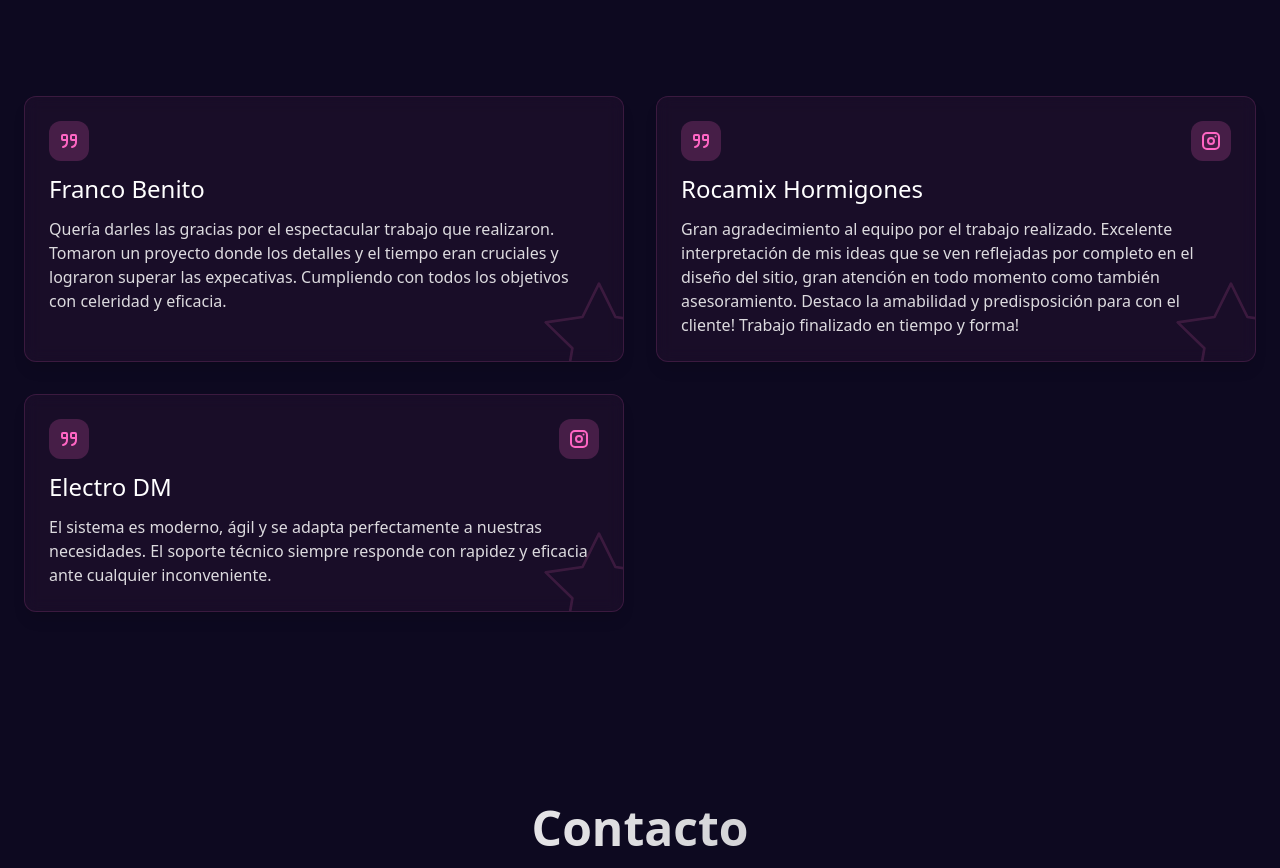
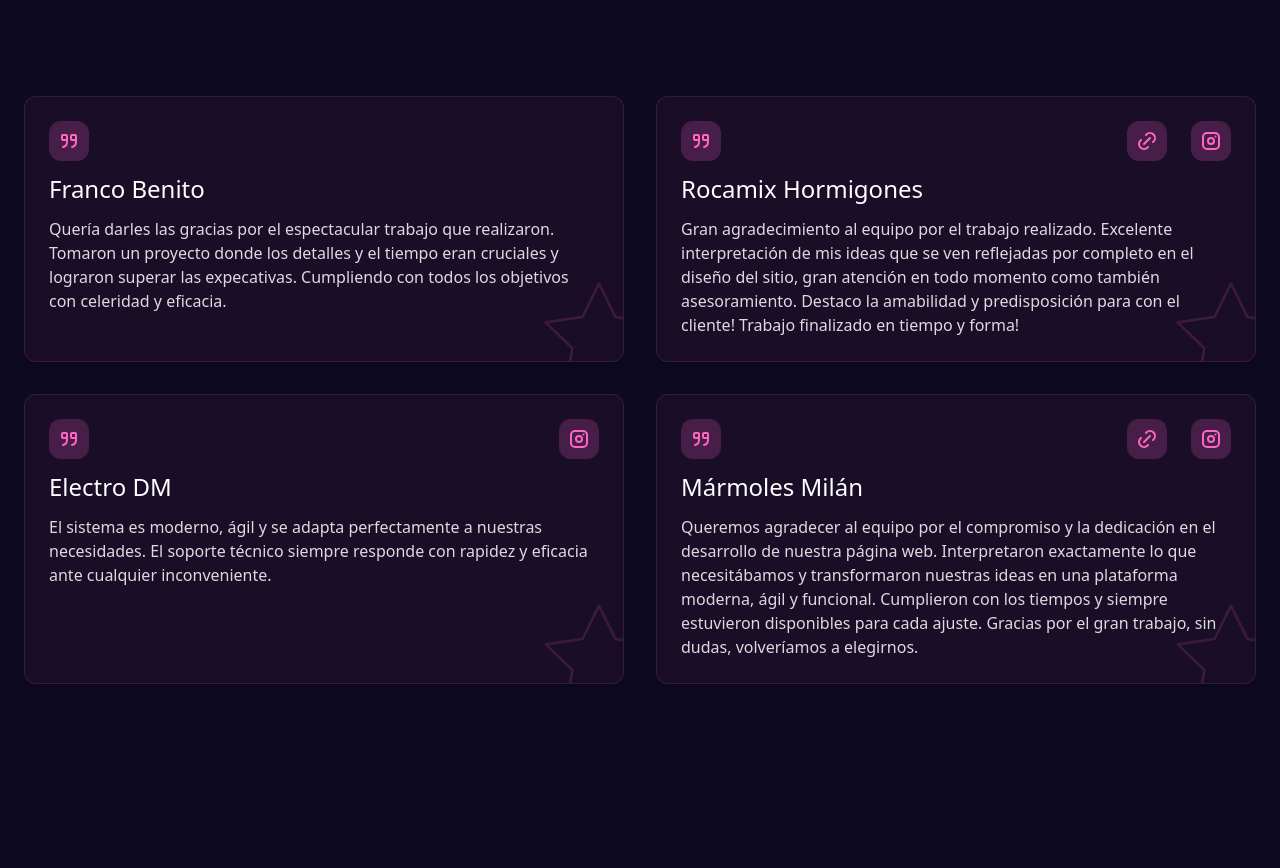
Before and after one commit to UFO-Development/ufodevelopment-v2, a React (Vite) app: page / in a window 1280 px wide. Shown: the part 3386-4254 px from the top of the page. Built offline with nearby package versions, Linux system fonts and the light colour scheme.

Commit message:
Add marmoles milan testimonial

```diff
--- a/src/components/Testimonials.jsx
+++ b/src/components/Testimonials.jsx
@@ -2,7 +2,8 @@
 import { DoubleQuote, Star } from "./icons";
 import { Translate } from "./Translate";
 import { useEffect } from "react";
-import { Instagram } from "./icons/Instagram";
+import { Instagram } from "./icons/Instagram"
+import { Url } from "./icons/Url";;
 
 const testimonials = [
   {
@@ -15,6 +16,7 @@
     description: "testimonialDescriptionRocamixHormigones",
     span: 1,
     instagram: "https://www.instagram.com/rocamixhormigones",
+    url: "https://rocamix.com.ar"
   },
   {
     name: "Electro DM",
@@ -22,6 +24,13 @@
     span: 1,
     instagram: "https://www.instagram.com/electroodm",
   },
+  {
+    name: 'Mármoles Milán',
+    description: "testimonialDescriptionMarmoles",
+    span: 1,
+    instagram: "https://www.instagram.com/marmolesmilan",
+    url: "https://marmolesmilan.com.ar"
+  }
 ];
 
 export const Testimonials = () => {
@@ -109,6 +118,20 @@
         <div className="p-2 bg-ufopink w-fit rounded-xl bg-opacity-20 pointer-events-none">
           <DoubleQuote width={24} height={24} color="#ff66c4" />
         </div>
+        <div className="flex gap-6">
+          {testimonial.url && (
+            <a
+              className="p-2 bg-ufopink w-fit rounded-xl bg-opacity-20 cursor-pointer pointer-events-auto"
+              href={testimonial.url}
+              target="_blank"
+            >
+              <Url
+                width={24}
+                height={24}
+                color="#ff66c4"
+              />
+            </a>
+          )}
           {testimonial.instagram && (
             <a
               className="p-2 bg-ufopink w-fit rounded-xl bg-opacity-20 cursor-pointer pointer-events-auto"
@@ -123,6 +146,7 @@
             </a>
           )}
         </div>
+      </div>
       <h3 className="text-2xl font-medium pointer-events-none">
         {testimonial.name}
       </h3>
--- /dev/null
+++ b/src/components/icons/Url.jsx
@@ -0,0 +1,20 @@
+export const Url = (props) => (
+  <svg
+    xmlns="http://www.w3.org/2000/svg"
+    width={24}
+    height={24}
+    viewBox="0 0 24 24"
+    fill="none"
+    stroke="currentColor"
+    strokeWidth={2}
+    strokeLinecap="round"
+    strokeLinejoin="round"
+    className="icon icon-tabler icons-tabler-outline icon-tabler-link"
+    {...props}
+  >
+    <path stroke="none" d="M0 0h24v24H0z" fill="none" />
+    <path d="M9 15l6 -6" />
+    <path d="M11 6l.463 -.536a5 5 0 0 1 7.071 7.072l-.534 .464" />
+    <path d="M13 18l-.397 .534a5.068 5.068 0 0 1 -7.127 0a4.972 4.972 0 0 1 0 -7.071l.524 -.463" />
+  </svg>
+);
--- a/src/constants/translations.js
+++ b/src/constants/translations.js
@@ -32,6 +32,7 @@
     testimonialDescriptionFrancoBenito: 'Quería darles las gracias por el espectacular trabajo que realizaron. Tomaron un proyecto donde los detalles y el tiempo eran cruciales y lograron superar las expecativas. Cumpliendo con todos los objetivos con celeridad y eficacia.',
     testimonialDescriptionRocamixHormigones: 'Gran agradecimiento al equipo por el trabajo realizado. Excelente interpretación de mis ideas que se ven reflejadas por completo en el diseño del sitio, gran atención en todo momento como también asesoramiento. Destaco la amabilidad y predisposición para con el cliente! Trabajo finalizado en tiempo y forma!',
     testimonialDescriptionElectroDm: 'El sistema es moderno, ágil y se adapta perfectamente a nuestras necesidades. El soporte técnico siempre responde con rapidez y eficacia ante cualquier inconveniente.',
+    testimonialDescriptionMarmoles: 'Queremos agradecer al equipo por el compromiso y la dedicación en el desarrollo de nuestra página web. Interpretaron exactamente lo que necesitábamos y transformaron nuestras ideas en una plataforma moderna, ágil y funcional. Cumplieron con los tiempos y siempre estuvieron disponibles para cada ajuste. Gracias por el gran trabajo, sin dudas, volveríamos a elegirnos.',
 
     ourServicesDescriptionTitle: 'Nuestros servicios',
     ourServicesDescriptionText: 'A que nos dedicamos.',
@@ -101,6 +102,7 @@
     testimonialDescriptionFrancoBenito: "I wanted to thank you for the spectacular work you did. You took on a project where details and time were crucial and managed to exceed expectations, meeting all objectives with speed and efficiency.",
     testimonialDescriptionRocamixHormigones: "Great thanks to the team for the work done. Excellent interpretation of my ideas, which are fully reflected in the site design, great attention at all times as well as advice. I highlight the kindness and readiness towards the client! Work completed on time and in shape!",
     testimonialDescriptionElectroDm: 'The system is modern, agile, and perfectly adapts to our needs. The technical support always responds quickly and efficiently to any issues.',
+    testimonialDescriptionMarmoles: 'We want to thank the team for their commitment and dedication in developing our website. They understood exactly what we needed and transformed our ideas into a modern, agile, and functional platform. They met deadlines and were always available for every adjustment. Thank you for the great work; we would definitely choose them again.',
 
     ourServicesDescriptionTitle: 'Our services',
     ourServicesDescriptionText: 'What do we do.',
```
Lines whose indentation alone changed are shown as unchanged.
